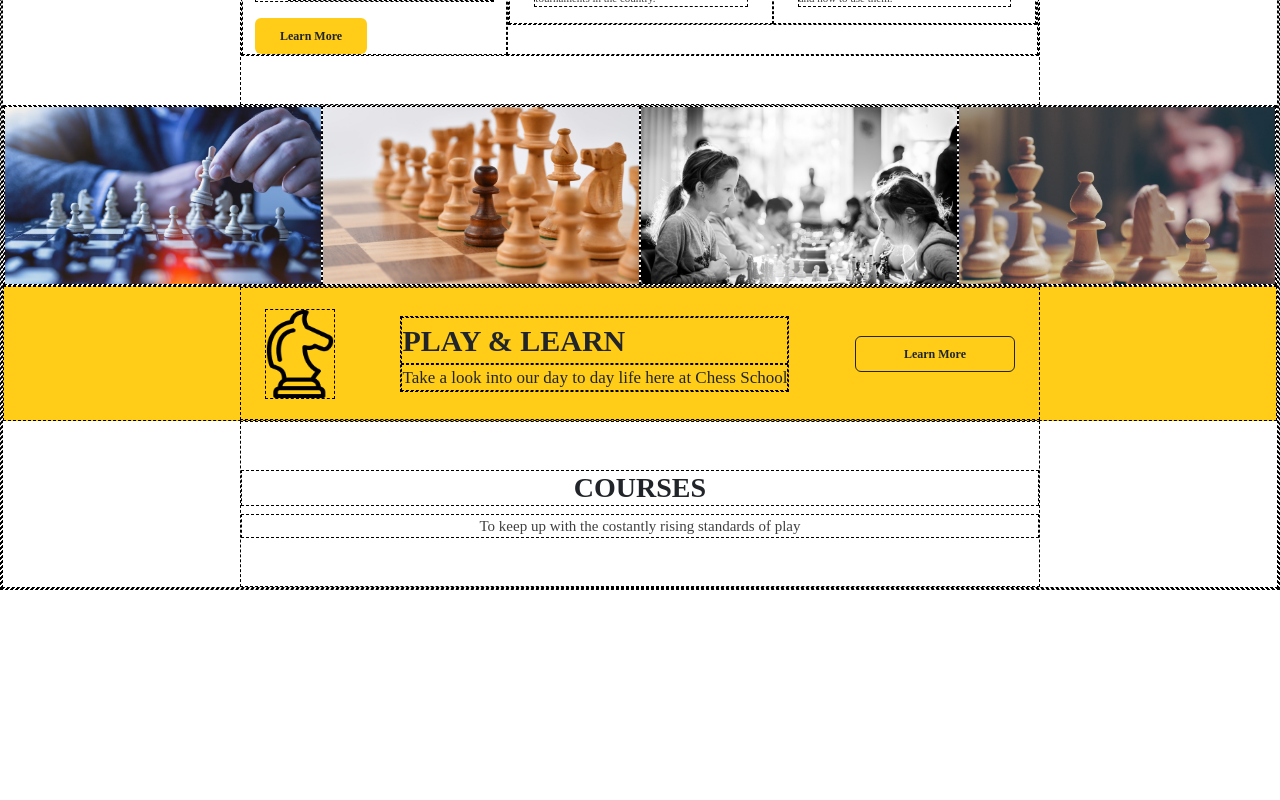
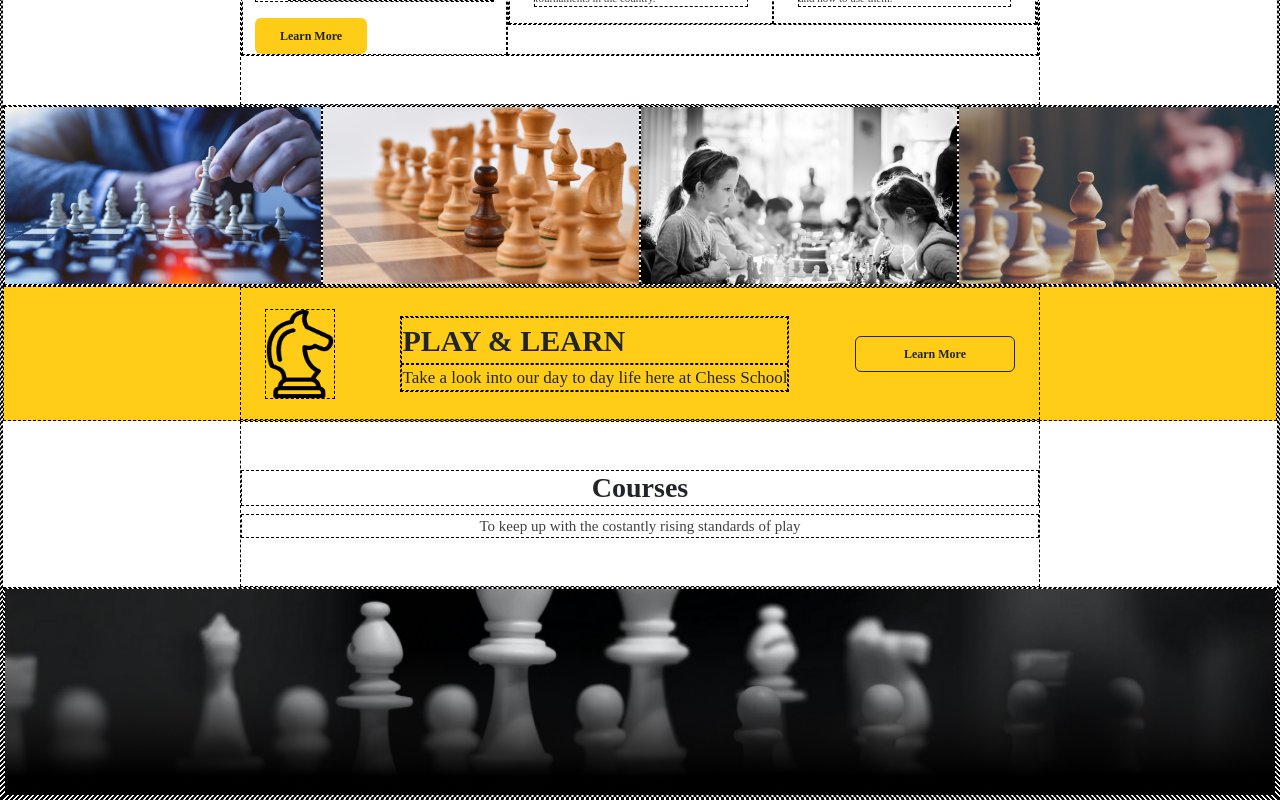
Before and after one commit to GioMench/proj-html-vuejs, a Vue app: page / in a window 1280 px wide. Shown: the part 896-1696 px from the top of the page. Before the commit the page ends 1486 px from the top, so only its background shows below. Built offline with nearby package versions, Linux system fonts and the light colour scheme; a web font is replaced by a local one.

Commit message:
create StepBannerApp component

```diff
--- a/src/components/CoursesApp.vue
+++ b/src/components/CoursesApp.vue
@@ -7,12 +7,13 @@ export default {
 <template>
     <div class="me_container py-5">
           <!--title-->
-          <h3 class="text-center text-uppercase fw-semibold">
-           courses
+          <h3 class="text-center  fw-semibold">
+           Courses
         </h3>
         <div class="text-center fw-light text_grey" style=" font-size: 15px;">
             To keep up with the costantly rising standards of play
         </div>
+
     </div>
 </template>
 
--- a/src/components/MainApp.vue
+++ b/src/components/MainApp.vue
@@ -2,16 +2,18 @@
 import WelcomeApp from './WelcomeApp.vue'
 import ServiceApp from './ServiceApp.vue'
 import ImageGalleryApp from './ImageGalleryApp.vue'
-import BannerApp from './BannerApp.vue'
+import PlayBannerApp from './PlayBannerApp.vue'
 import CoursesApp from './CoursesApp.vue'
+import StepBannerApp from './StepBannerApp.vue'
 export default {
     name: 'MainApp',
     components: {
         WelcomeApp,
         ServiceApp,
         ImageGalleryApp,
-        BannerApp,
-        CoursesApp
+        PlayBannerApp,
+        CoursesApp,
+        StepBannerApp
     }
 }
 </script>
@@ -24,9 +26,11 @@ export default {
     <!--grid-image-section-->
     <ImageGalleryApp />
     <!--play-banner-section-->
-    <BannerApp />
+    <PlayBannerApp />
     <!--courses-section-->
     <CoursesApp />
+    <!--step-banner-section-->
+    <StepBannerApp />
 
 
 
--- a/src/components/BannerApp.vue
+++ b/src/components/PlayBannerApp.vue
@@ -1,7 +1,7 @@
 <script>
 
 export default {
-    name: 'BannerApp',
+    name: 'PlayBannerApp',
 
 }
 </script>
--- /dev/null
+++ b/src/components/StepBannerApp.vue
@@ -0,0 +1,23 @@
+<script>
+export default{
+    name: 'StepBannerApp'
+}
+</script>
+<template>
+
+    <section class="banner">
+<img src="/public/images/mt-2236-home-bg2.jpg" alt="">
+    </section>
+
+</template>
+
+<style scoped>
+.banner{
+    height: 210px;
+}
+
+img{
+    width: 100%;
+    height: 100%;
+}
+</style>
```
